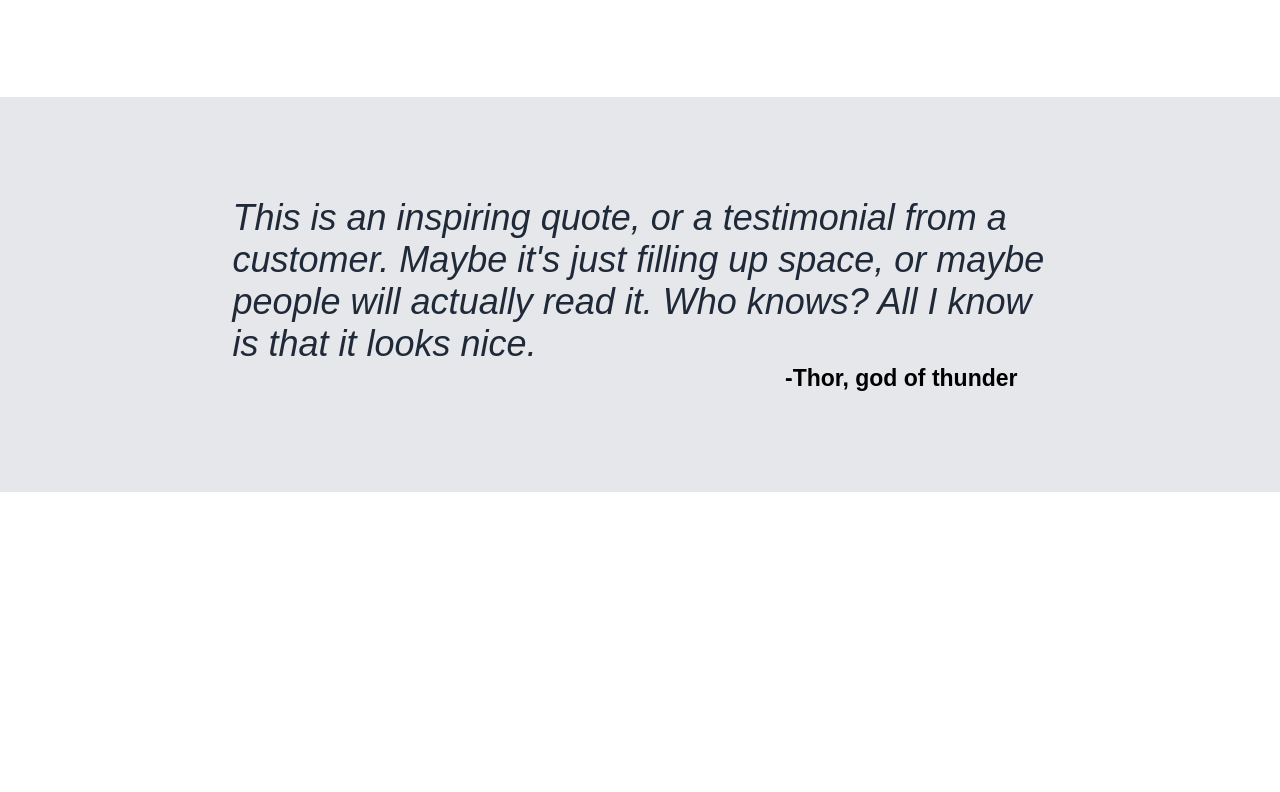
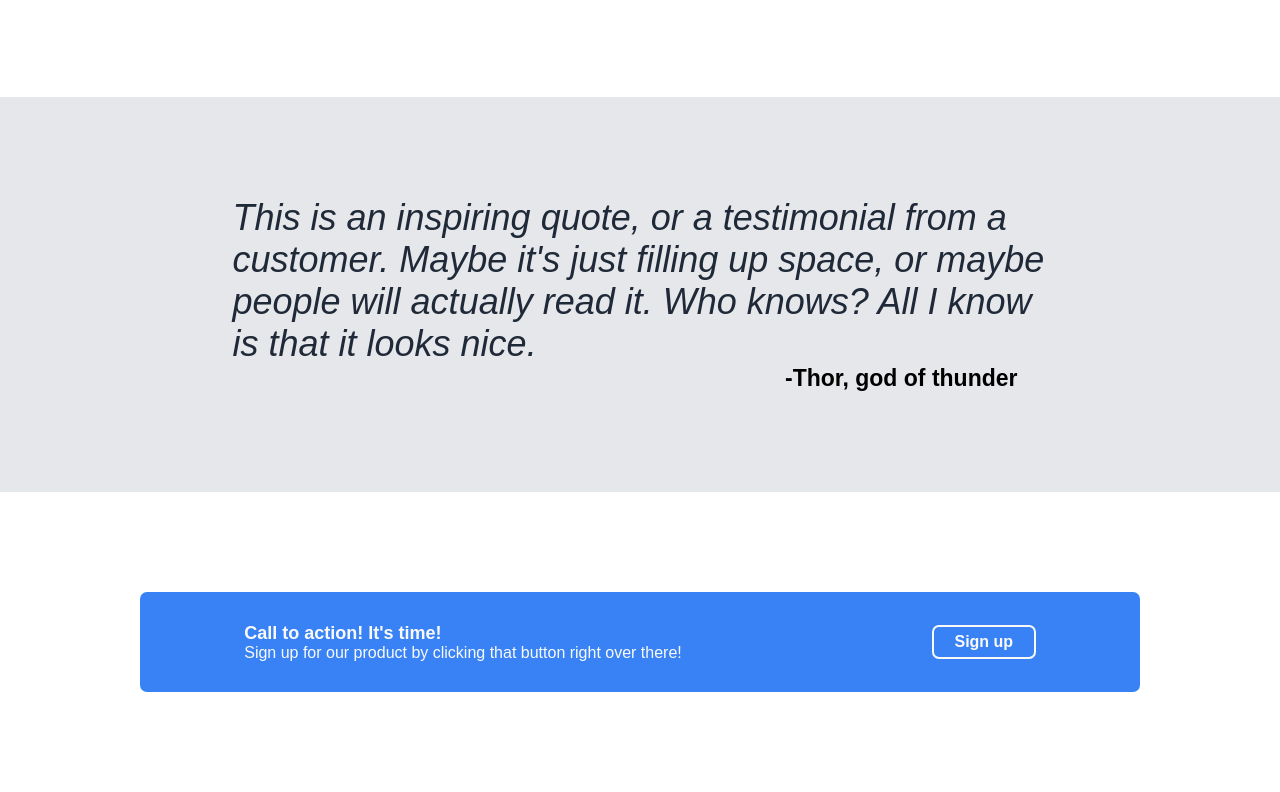
Before and after one commit to asanchez947/landing-page, a plain HTML site: page index.html in a window 1280 px wide. Shown: the part 635-1427 px from the top of the page. Before the commit the page ends 1127 px from the top, so only its background shows below. Drawn offline with Linux system fonts and the light colour scheme.

Commit message:
Finish call to action stage 1

```diff
--- a/index.html
+++ b/index.html
@@ -55,5 +55,14 @@
                 <div class="credit">-Thor, god of thunder</div>
             </div>
         </div>
+        <div class="action">
+            <div class="actioncont">
+                <div class="actionbox">
+                    <div class="actionhead">Call to action! It's time!</div>
+                    <div class="actiontext">Sign up for our product by clicking that button right over there!</div>
+                </div>
+                <button class="actionbut">Sign up</button>
+            </div>
+        </div>
     </body>
 </html>
--- a/style.css
+++ b/style.css
@@ -155,3 +155,39 @@ info {
     font-size: 23px;
     padding-right: 30px;
 }
+
+.action {
+    display: flex;
+    justify-content: center;
+    align-items: center;
+    padding: 100px;
+}
+
+.actioncont {
+    background-color: #3882F6;
+    display: flex;
+    width: 1000px;
+    height: 100px;
+    border-radius: 7px;
+    justify-content: center;
+    gap: 250px;
+    align-items: center;
+}
+
+.actionbox {
+    text-align: start;
+}
+
+.actionhead {
+    font-size: 18px;
+    color: #F9FAF8;
+    font-weight: bold;
+}
+
+.actiontext {
+    color: #F9FAF8;
+}
+
+.actionbut {
+    border: solid 2px #F9FAF8;
+}
```
